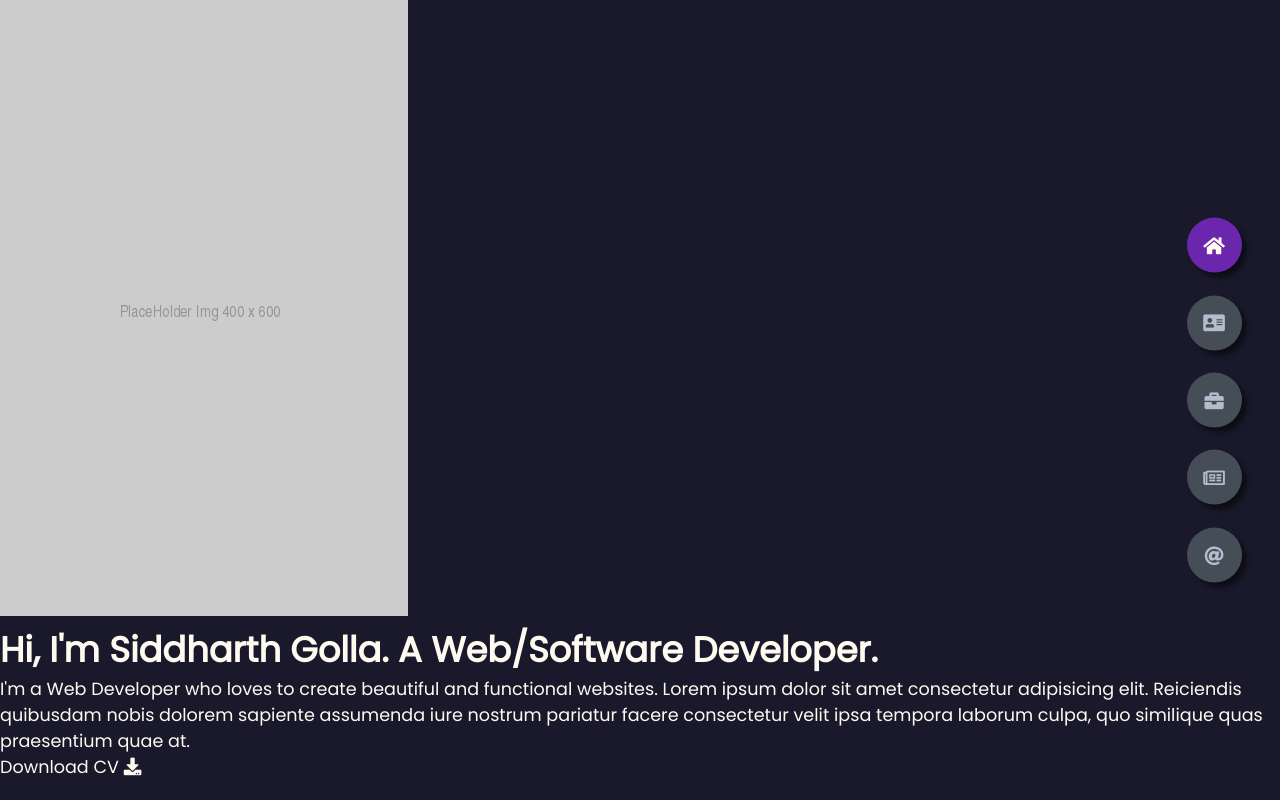
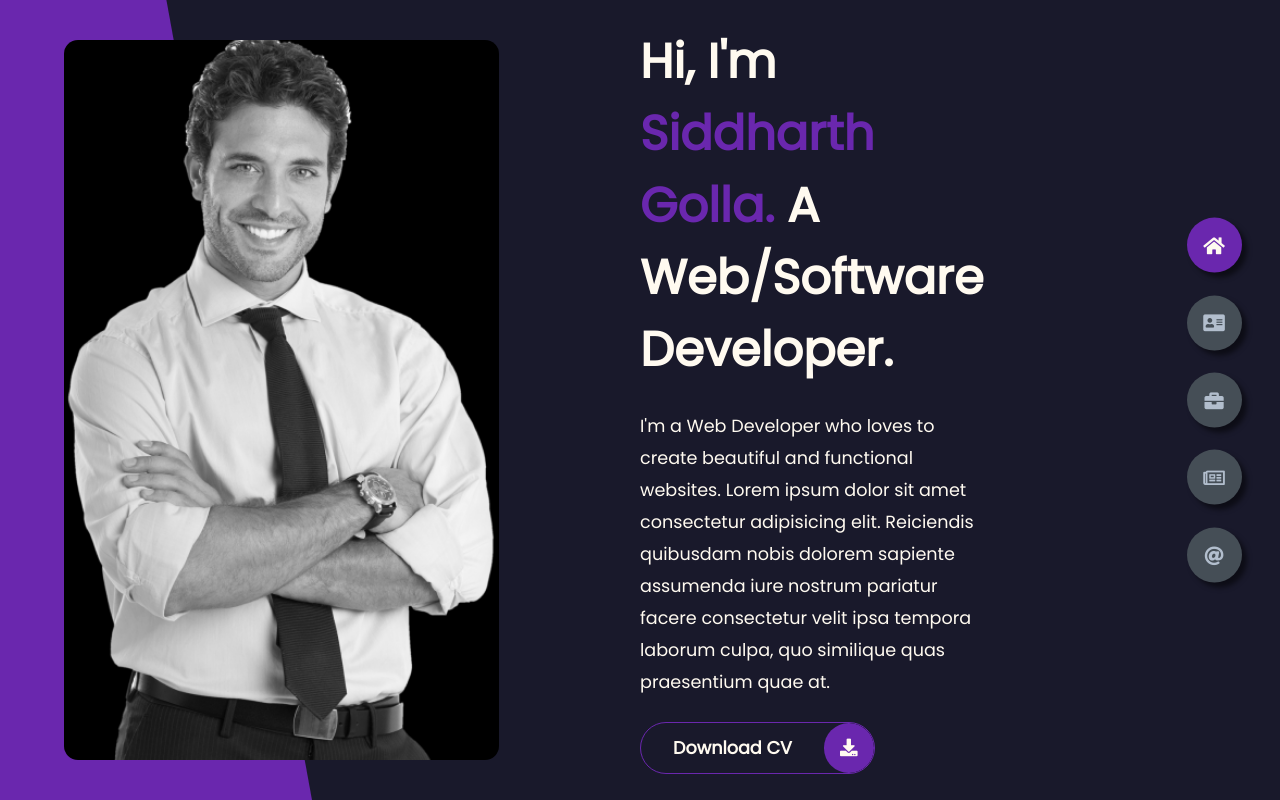
Before and after one commit to Siddharth-Golla/Portfolio-page, a plain HTML site: page index.html in a window 1280 px wide. Drawn offline with Linux system fonts and the light colour scheme.

Commit message:
Header Section Styled

```diff
--- a/index.html
+++ b/index.html
@@ -19,7 +19,7 @@
             <div class="left-header">
                 <div class="h-shape"></div>
                 <div class="image">
-                    <img src="img/PlaceHolder-408x616.png" alt="hero image">
+                    <img src="img/demo-hero.png" alt="hero image">
                 </div>
             </div>
             <!-- Header Right Container -->
@@ -34,10 +34,12 @@
                     Reiciendis quibusdam nobis dolorem sapiente assumenda iure nostrum pariatur facere consectetur velit ipsa tempora laborum culpa, quo similique quas praesentium quae at.
                 </p>
                 <!-- Download CV Button -->
-                <a href="#" class="main-btn">
-                    <span class="btn-text">Download CV</span>
-                    <span class="btn-icon"><i class="fas fa-download"></i></span>
-                </a>
+                <div class="btn-container">
+                    <a href="#" class="main-btn">
+                        <span class="btn-text">Download CV</span>
+                        <span class="btn-icon"><i class="fas fa-download"></i></span>
+                    </a>
+                </div>
             </div>
         </div>
     </header>
--- a/styles/styles.scss
+++ b/styles/styles.scss
@@ -142,3 +142,117 @@ Controls
         }
     }
 }
+
+/*--------------------
+Header Content
+--------------------*/
+.header-content {
+    display:grid;
+    grid-template-columns: repeat(2, 1fr);
+    height: 100%;
+    .left-header {
+        display: flex;
+        align-items: center;
+        position: relative;
+        .h-shape {
+            height: 100%;
+            width: 65%;
+            transition: var(--transition);
+            background-color: var(--color-secondary);
+            position: absolute;
+            top: 0;
+            left: 0;
+            z-index: -1;
+            clip-path: polygon(0 0, 40% 0, 75% 100%, 0% 100%);
+        }
+        .image {
+            border-radius: var(--br-sm-2);
+            background-color: var(--color-black);
+            transition: var(--transition);
+            height: 90%;
+            width: 68%;
+            margin-left: 4rem;
+            img {
+                width: 100%;
+                height: 100%;
+                object-fit: cover;
+                border-radius: var(--br-sm-2);
+                transition: var(--transition);
+                filter: grayscale(100%);
+                &:hover {
+                    filter: grayscale(0%);
+                }
+            }
+        }
+    }
+    .right-header {
+        display: flex;
+        flex-direction: column;
+        justify-content: center;
+        padding-right: 18rem;
+        .name {
+            font-size: 3rem;
+            span {
+                color: var(--color-secondary);
+            }
+        }
+        p {
+            margin: 1.5rem 0;
+            line-height: 2rem;
+        }
+    }
+}
+
+
+
+
+/*--------------------
+Reusable Components
+--------------------*/
+
+// Download Button
+.btn-container {
+    display: flex;
+    align-self: flex-start;
+    .main-btn {
+        border-radius: 30px;
+        color: inherit;
+        font-weight: 600;
+        position: relative;
+        border: 1px solid var(--color-secondary);
+        display: flex;
+        align-self: flex-start;
+        align-items: center;
+        overflow: hidden;
+        .btn-text {
+            padding: 0 2rem;
+        }
+        .btn-icon {
+            background-color: var(--color-secondary);
+            display: flex;
+            justify-content: center;
+            align-items: center;
+            border-radius: 50%;
+            padding: 1rem;
+        }
+        &::before{
+            content: '';
+            position: absolute;
+            top: 0;
+            right: 0;
+            transform: translateX(100%);
+            transition: var(--transition);
+            z-index: -1;
+        }
+        &:hover{
+            transition: var(--transition);
+            &::before{
+                width: 100%;
+                height: 100%;
+                background-color: var(--color-secondary);
+                transform: translateX(0%);
+                transition: var(--transition);
+            }
+        }
+    }
+}
```
Also changed, not shown: img/demo-hero.png (added), styles/styles.css, 1 other file.
